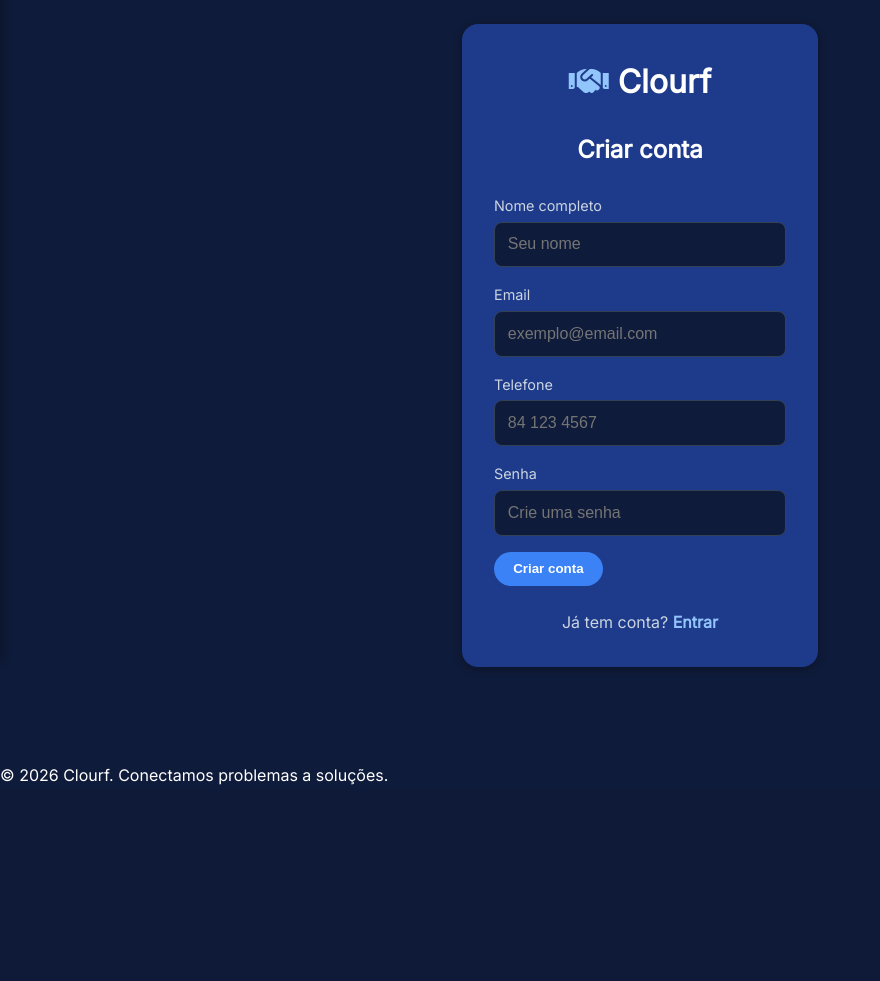
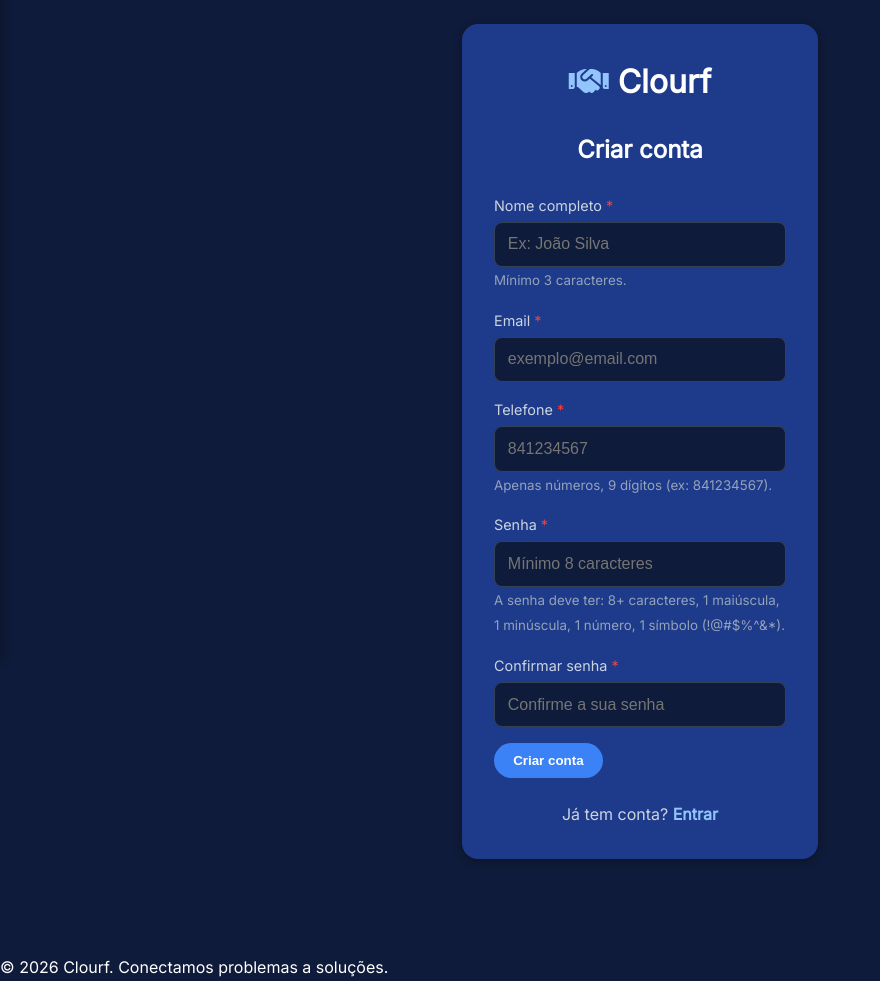
Before and after one commit to Desquek/Clourf-, a Flask app: page /register in a window 1280 px wide. Shown: the part 140-1121 px from the top of the page, without its empty margins (0-880 px from the left). Before the commit the page ends 925 px from the top, so only its background shows below. Run offline with Flask 2, Linux system fonts and the light colour scheme.

Commit message:
Atualizar o register.html

```diff
--- a/templates/register.html
+++ b/templates/register.html
@@ -1,6 +1,6 @@
 {% extends "base.html" %}
 
-{% block title %}Registar - Clourf{% endblock %}
+{% block title %}Criar conta - Clourf{% endblock %}
 
 {% block content %}
 <div class="auth-container">
@@ -16,21 +16,35 @@
 
         <form method="POST">
             <div class="form-group">
-                <label>Nome completo</label>
-                <input type="text" name="nome" placeholder="Seu nome" required>
+                <label>Nome completo <span class="required">*</span></label>
+                <input type="text" name="nome" placeholder="Ex: João Silva" required>
+                <small style="color: var(--cinza-medio);">Mínimo 3 caracteres.</small>
             </div>
+
             <div class="form-group">
-                <label>Email</label>
+                <label>Email <span class="required">*</span></label>
                 <input type="email" name="email" placeholder="exemplo@email.com" required>
             </div>
+
             <div class="form-group">
-                <label>Telefone</label>
-                <input type="text" name="telefone" placeholder="84 123 4567">
+                <label>Telefone <span class="required">*</span></label>
+                <input type="tel" name="telefone" placeholder="841234567" required maxlength="9" inputmode="numeric" pattern="[0-9]{9}">
+                <small style="color: var(--cinza-medio);">Apenas números, 9 dígitos (ex: 841234567).</small>
             </div>
+
             <div class="form-group">
-                <label>Senha</label>
-                <input type="password" name="senha" placeholder="Crie uma senha" required>
+                <label>Senha <span class="required">*</span></label>
+                <input type="password" name="senha" placeholder="Mínimo 8 caracteres" required>
+                <small style="color: var(--cinza-medio);">
+                    A senha deve ter: 8+ caracteres, 1 maiúscula, 1 minúscula, 1 número, 1 símbolo (!@#$%^&*).
+                </small>
             </div>
+
+            <div class="form-group">
+                <label>Confirmar senha <span class="required">*</span></label>
+                <input type="password" name="confirmar_senha" placeholder="Confirme a sua senha" required>
+            </div>
+
             <button type="submit" class="btn-primary">Criar conta</button>
         </form>
 
```
